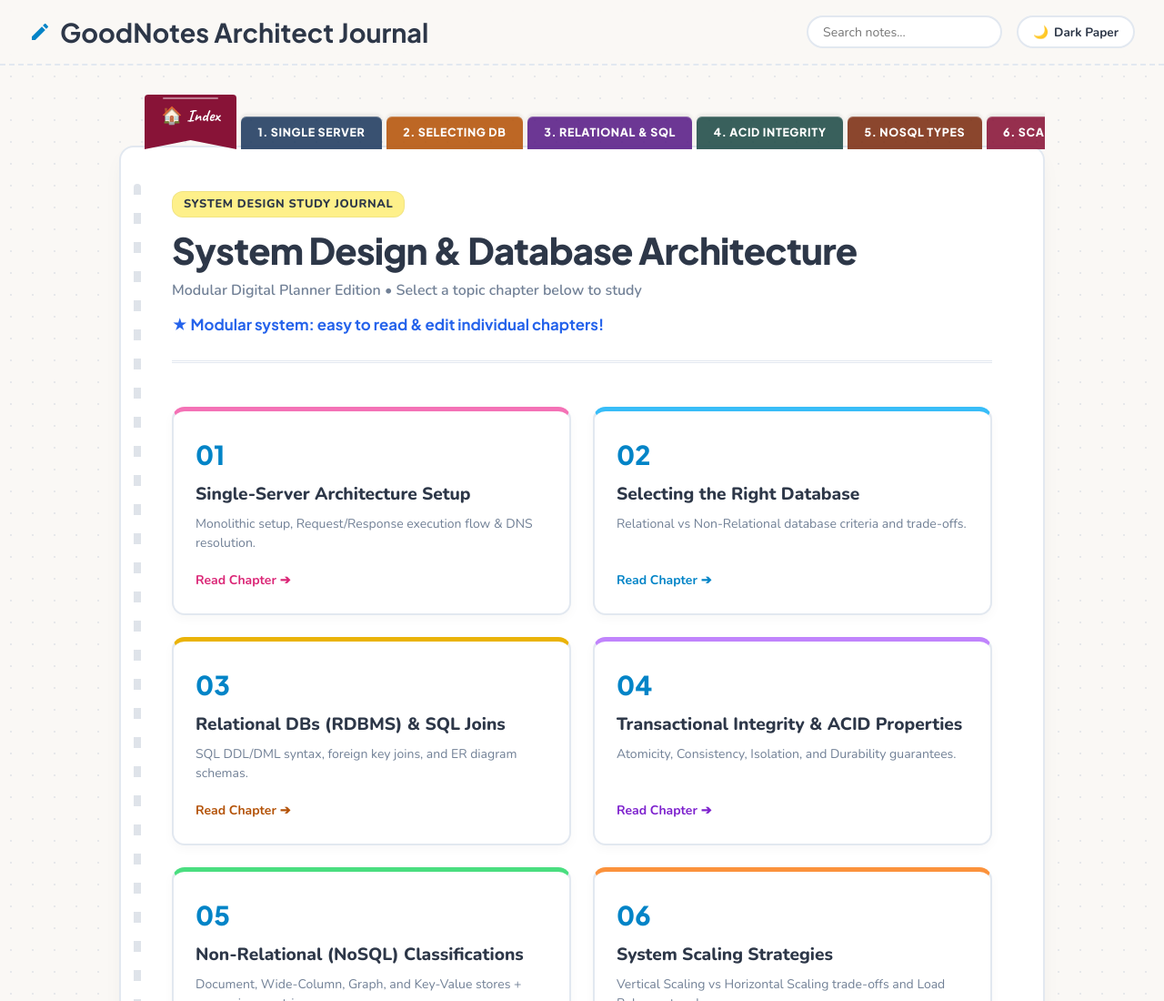
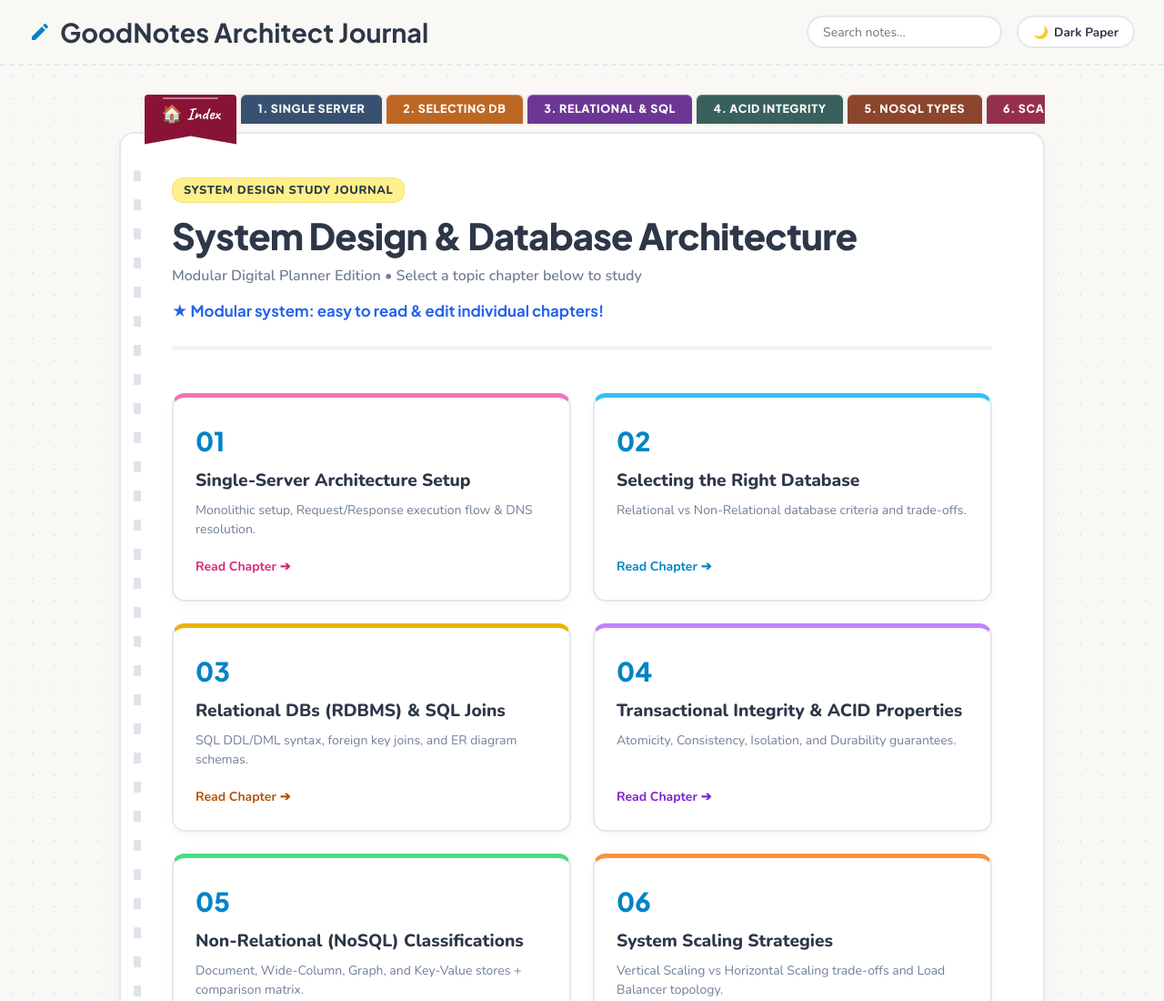
Before and after one commit to auysh8/System-design-notes, an Astro site: page / in a window 1280 px wide. Shown: the top 1100 px of the page at 91% size. Built offline with nearby package versions, Linux system fonts and the light colour scheme; Astro itself is replaced by a stand-in of ours.

Commit message:
fix(ui): align top edge of all tabs with flex-start so active bookmark does not lift up

```diff
--- a/src/styles/global.css
+++ b/src/styles/global.css
@@ -167,12 +167,12 @@ body {
     display: flex;
     gap: 5px;
     padding-left: 1.75rem;
-    margin-bottom: -4px;
+    margin-bottom: -14px;
     overflow-x: auto;
     scrollbar-width: none;
     position: relative;
     z-index: 20;
-    align-items: flex-end;
+    align-items: flex-start;
 }
 
 .tabs-header::-webkit-scrollbar {
@@ -186,7 +186,8 @@ body {
     align-items: center;
     justify-content: center;
     gap: 6px;
-    padding: 0.5rem 1.15rem;
+    height: 32px;
+    padding: 0 1.15rem;
     font-family: var(--font-title);
     font-size: 0.78rem;
     font-weight: 800;
@@ -217,11 +218,12 @@ body {
     transform: none;
 }
 
-/* Active State: Hanging Ribbon Bookmark (Image 1 style) - No lift / No scale */
+/* Active State: Hanging Ribbon Bookmark (Image 1 style) - Flush top, hangs downward */
 .tab-item.active {
     opacity: 1;
     z-index: 35;
-    padding: 0.55rem 1.15rem 1.35rem 1.15rem;
+    height: auto;
+    padding: 0.42rem 1.15rem 1.15rem 1.15rem;
     font-family: var(--font-ribbon);
     font-size: 1.15rem;
     font-weight: 700;
@@ -230,7 +232,7 @@ body {
     color: #ffffff !important;
     border-radius: 4px 4px 0 0;
     transform: none;
-    clip-path: polygon(0 0, 100% 0, 100% 100%, 50% calc(100% - 10px), 0 100%);
+    clip-path: polygon(0 0, 100% 0, 100% 100%, 50% calc(100% - 9px), 0 100%);
     filter: drop-shadow(0 6px 8px rgba(0, 0, 0, 0.3));
     box-shadow: none;
 }
```
